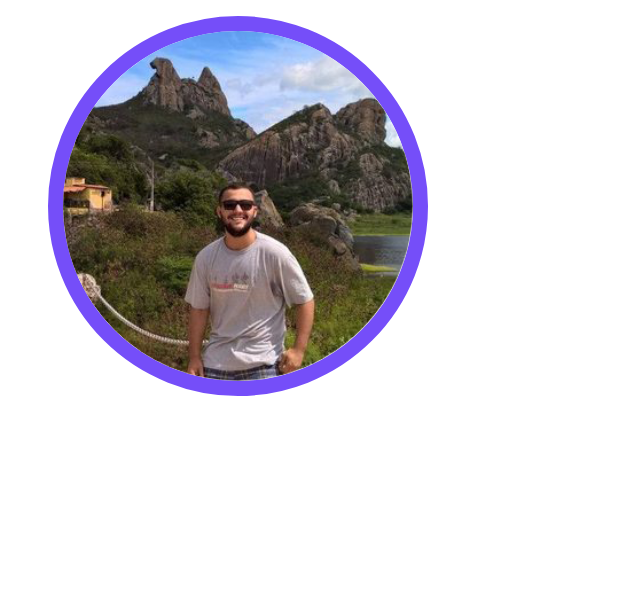
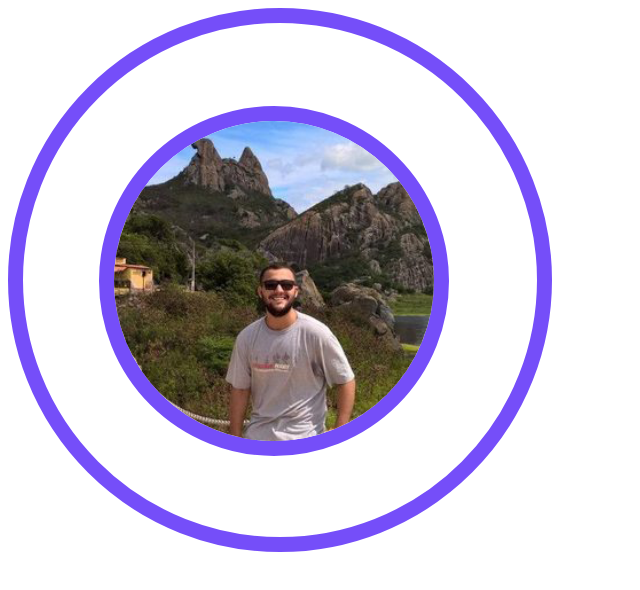
Before and after one commit to pedroagcf/portfolio, a plain HTML site: page portfolio/component-aula_02/bola-component/mergulho.html in a window 1280 px wide. Shown: the whole page, without its empty margins (0-640 px from the left). Drawn offline with Linux system fonts and the light colour scheme.

Commit message:
componente do perfil em andamento

```diff
--- a/portfolio/component-aula_02/bola-component/mergulho.css
+++ b/portfolio/component-aula_02/bola-component/mergulho.css
@@ -1,19 +1,36 @@
+
 figure {
 
+    box-sizing: border-box;
     border: 15px solid #754ef9;
     width: 350px;
     height: 350px;
     border-radius: 50%;
     overflow: hidden;
+    position: absolute; /*difente de static*/
+    left: 41%;
+    top: 47%;
+    transform: translateX(-50%) translateY(-50%);
 
+
+}
+
+.perfil {
+    border: 15px solid #754ef9;
+    border-radius: 50%;
+    background-color:#fff;
+    width: 514px;
+    height: 514px;
+    position: relative;
+    text-align: center;
 }
 
 img {
 
-   /* border: 15px solid #754ef9 ;
-    /* emmet: h352+w352*/
-
     width: 352px;
     height: 352px;
-    /*border-radius: 50%;
+    position: absolute; /*left, right, bottom, top */
+    left: -10px;
+    top: -10px;
+
 }
--- a/portfolio/component-aula_02/bola-component/mergulho.html
+++ b/portfolio/component-aula_02/bola-component/mergulho.html
@@ -11,6 +11,11 @@
 
 </head>
 <body>
-	<figure>
-		<img src="perfil4.png" alt="mergulhador profissa">
-	</figure>
+
+	<div class="perfil">
+		<figure>
+			<img src="perfil4.png" alt="mergulhador profissa">
+		</figure>
+	</div>
+</body>
+</html>
```
